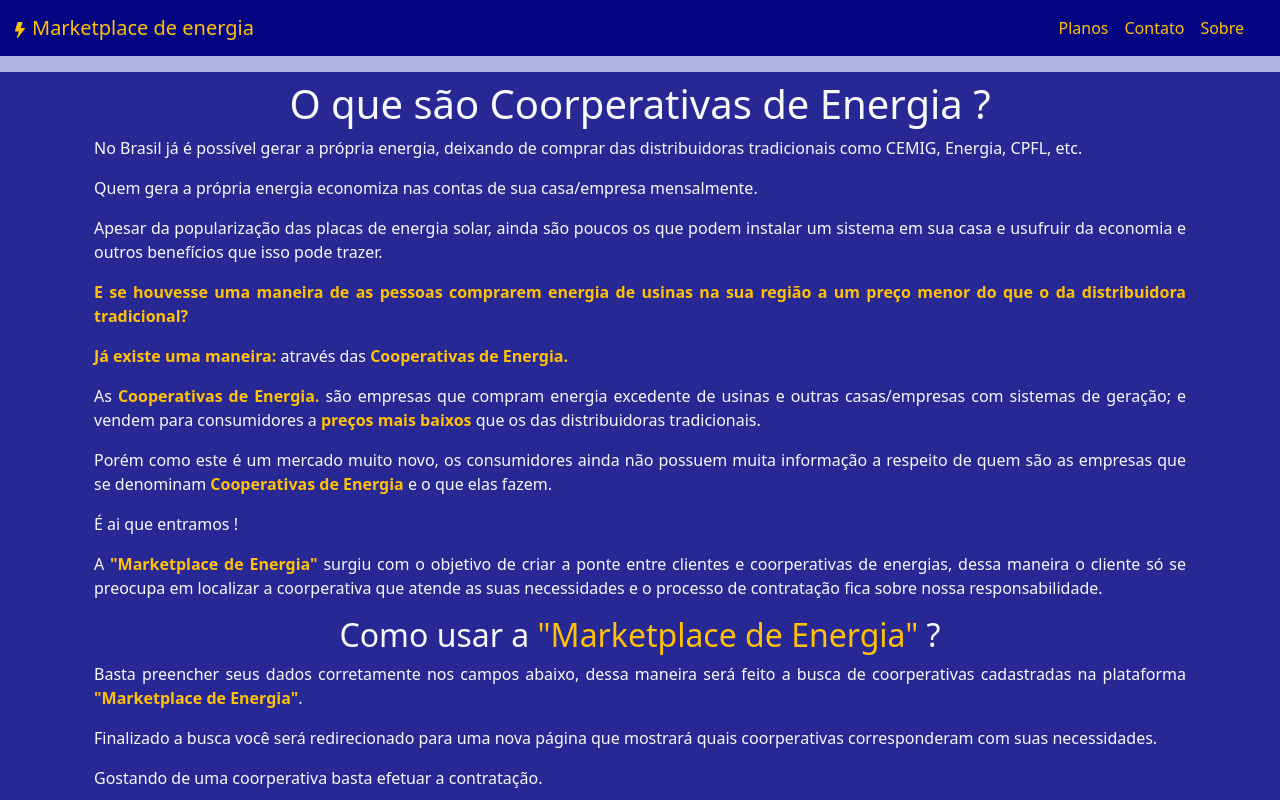
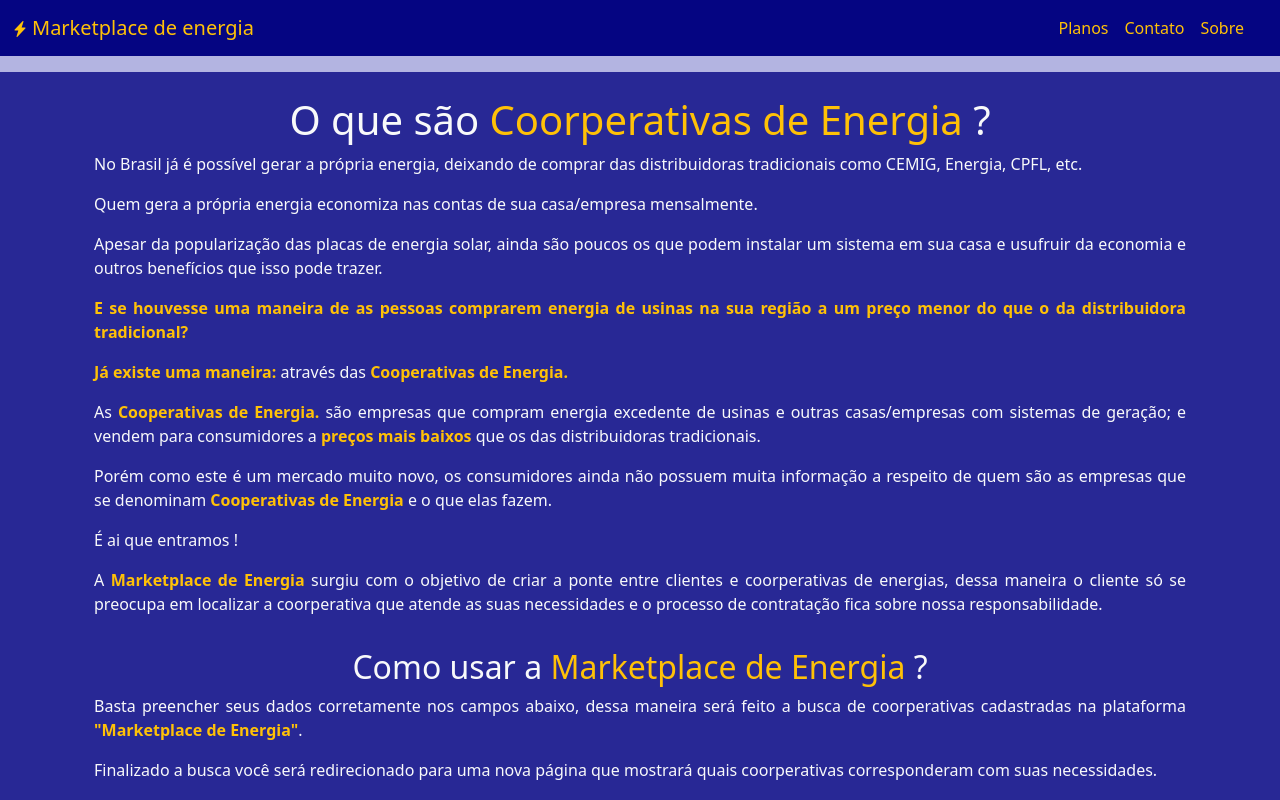
Before and after one commit to watt-io/wattio-frontend-desafio, a React app in the folder frontend-wattio/: page / in a window 1280 px wide. Shown: the top 800 px of the page. Built offline with nearby package versions, Linux system fonts and the light colour scheme.

Commit message:
Mudança nos Ícones, alteração em alguns nomes de métodos e State

```diff
--- a/frontend-wattio/public/index.html
+++ b/frontend-wattio/public/index.html
@@ -10,6 +10,7 @@
     <link rel="icon" type="image/png" sizes="32x32" href="/favicon-32x32.png">
     <link rel="icon" type="image/png" sizes="16x16" href="/favicon-16x16.png">
     <link rel="manifest" href="/site.webmanifest">
+    <link rel="stylesheet" href="https://cdn.jsdelivr.net/npm/bootstrap-icons@1.9.1/font/bootstrap-icons.css">
     <title>Marketplace de Energia</title>
   </head>
   <body>
--- a/frontend-wattio/src/components/NavBa/index.js
+++ b/frontend-wattio/src/components/NavBa/index.js
@@ -5,12 +5,11 @@ import Offcanvas from 'react-bootstrap/Offcanvas';
 
 export default function NavBa(){
   return(
+    <header>
       <Navbar expand='md' className="mb-3">
           <Container fluid>
             <Navbar.Brand href="#" className='text-warning me-2'>
-            <svg xmlns="http://www.w3.org/2000/svg" width="16" height="16" fill="currentColor" className="bi bi-lightning-fill me-1" viewBox="0 0 16 16">
-              <path d="M5.52.359A.5.5 0 0 1 6 0h4a.5.5 0 0 1 .474.658L8.694 6H12.5a.5.5 0 0 1 .395.807l-7 9a.5.5 0 0 1-.873-.454L6.823 9.5H3.5a.5.5 0 0 1-.48-.641l2.5-8.5z"/>
-            </svg>
+              <i className="bi bi-lightning-charge-fill fs-6 me-1"></i>
               Marketplace de energia
             </Navbar.Brand>
             <Navbar.Toggle className='text-warning' aria-controls={`offcanvasNavbar-expand-md`} />
@@ -21,9 +20,7 @@ export default function NavBa(){
             >
               <Offcanvas.Header closeButton closeVariant='white'>
                 <Offcanvas.Title id={`offcanvasNavbarLabel-expand-md`}>
-              <svg xmlns="http://www.w3.org/2000/svg" width="16" height="16" fill="currentColor" className="bi bi-lightning-fill me-1" viewBox="0 0 16 16">
-                <path d="M5.52.359A.5.5 0 0 1 6 0h4a.5.5 0 0 1 .474.658L8.694 6H12.5a.5.5 0 0 1 .395.807l-7 9a.5.5 0 0 1-.873-.454L6.823 9.5H3.5a.5.5 0 0 1-.48-.641l2.5-8.5z"/>
-              </svg>
+                  <i className="bi bi-lightning-charge-fill fs-6 me-1"></i>
                   Marketplace de energia
                 </Offcanvas.Title>
               </Offcanvas.Header>
@@ -37,5 +34,6 @@ export default function NavBa(){
             </Navbar.Offcanvas>
           </Container>
       </Navbar>
+    </header>
   )
 }
--- a/frontend-wattio/src/pages/CompararCoorperativas/components/ModalContratar/index.js
+++ b/frontend-wattio/src/pages/CompararCoorperativas/components/CoorpContratada/index.js
@@ -2,24 +2,24 @@ import Button from 'react-bootstrap/Button';
 import Modal from 'react-bootstrap/Modal';
 import Container from 'react-bootstrap/Container';
 
-export default function ModalContratar({mostrar,setMostrar,nome}){
+export default function CoorpContratada({mostrar,setModalContrato,nome}){
   return(
     <Container className='mt-4'>
       <Modal
         show={mostrar}
         backdrop="static"
         keyboard={false}
-        onHide={() => setMostrar({mostrar: false})}
+        onHide={() => setModalContrato({mostrar: false})}
         className='text-light'
       >
         <Modal.Header closeButton closeVariant='white' style={{backgroundColor: 'rgba(5, 5, 130, .8)'}}>
           <Modal.Title>Contrato com a coorperativa de energia <span className='text-warning'>"{nome}"</span> feito com sucesso!</Modal.Title>
         </Modal.Header>
         <Modal.Body style={{backgroundColor: 'rgba(5, 5, 130, .8)'}}>
-          Enviaremos o pedido para a coorperativa <span className='text-warning'>"{nome}"</span> e em seguida entraremos em contato com você.
+          Enviaremos o pedido para a coorperativa <span className='text-warning fw-bold'>"{nome}"</span> e em seguida entraremos em contato com você.
         </Modal.Body>
         <Modal.Footer style={{backgroundColor: 'rgba(5, 5, 130, .8)'}}>
-          <Button variant="success" onClick={() => setMostrar({mostrar:false})}>
+          <Button variant="success" onClick={() => setModalContrato({mostrar:false})}>
             Entendi
           </Button>
         </Modal.Footer>
--- a/frontend-wattio/src/pages/CompararCoorperativas/index.js
+++ b/frontend-wattio/src/pages/CompararCoorperativas/index.js
@@ -3,19 +3,18 @@ import { ContextoCliente } from '@store/ContextoCliente'
 import coorperativas from '@services/coorperativas.json'
 import Container from 'react-bootstrap/Container';
 import Button from 'react-bootstrap/Button';
-import ModalContratar from './components/ModalContratar';
+import CoorpContratada from './components/CoorpContratada';
 
 export default function CompararCoorperativas(){
 
   const { pegarDadosCliente } = useContext(ContextoCliente)
   const [carregarCoorperativas, setCarregarCoorperativas] = useState(<></>)
   const dadosCliente = pegarDadosCliente()
-  const [mostrarModalContrato, setMostrarModalContrato] = useState({
+  const [modalContrato, setModalContrato] = useState({
     mostrar: false
   })
 
   useEffect(() =>{
-    //dadosCliente = {nomeEmpresa: '', valorMensal: '', tipoCliente: ''}
 
     const analisarCoorperativas = coorperativas.filter((c) =>{
       const valorMinMax = dadosCliente.valorMensal >= c.valorMinMensal && dadosCliente.valorMensal <= c.valorMaxMensal
@@ -62,7 +61,7 @@ export default function CompararCoorperativas(){
             className='fw-bold w-100'
             variant={`${coorMaiorDesconto ? 'warning':'light'}`}
             onClick={() => {
-              setMostrarModalContrato({
+              setModalContrato({
                 mostrar: true,
                 coorperativaContratada: coor
               })
@@ -77,39 +76,49 @@ export default function CompararCoorperativas(){
   },[])
 
   return(
+    <main>
       <Container fluid className='px-0'>
         <div className='d-flex flex-column p-3 text-light' style={{backgroundColor: 'rgba(5, 5, 130, .8)'}}>
+          <Container className='d-flex flex-column px-0'>
           <h2 className='text-warning fw-bold align-self-center'>Dados do cliente</h2>
           <p>
             <span className='text-warning fw-bold'>Nome: </span>
             {dadosCliente.nomeEmpresa}
           </p>
           <p>
-          <span className='text-warning fw-bold'>Valor mensal: </span>
+            <span className='text-warning fw-bold'>Valor mensal de energia: </span>
             R$ {(dadosCliente.valorMensal).toFixed(0)}
           </p>
           <p>
-          <span className='text-warning fw-bold'>Valor anual: </span>
+            <span className='text-warning fw-bold'>Valor anual de energia: </span>
             R$ {(dadosCliente.valorMensal * 12).toFixed(0)}
           </p>
           <p>
             <span className='text-warning fw-bold'>Tipo de cliente: </span>
             {dadosCliente.tipoCliente}
           </p>
+          </Container>
         </div>
-      {mostrarModalContrato.mostrar ?
-      <ModalContratar
-        nome={mostrarModalContrato.coorperativaContratada.nome}
-        mostrar={mostrarModalContrato.mostrar}
-        setMostrar={setMostrarModalContrato}
+        {modalContrato.mostrar ?
+        <CoorpContratada
+          nome={modalContrato.coorperativaContratada.nome}
+          mostrar={modalContrato.mostrar}
+          setModalContrato={setModalContrato}
         />
         :<></>}
         <div className='mt-3 d-flex flex-column text-light py-4 px-0 px-sm-3' style={{backgroundColor: 'rgba(5, 5, 130, .8)'}}>
-        <h2 className='text-warning fw-bold align-self-center mb-4'>Coorperativas</h2>
+        <Container className='d-flex flex-column px-0'>
+          <h2 className='text-warning fw-bold align-self-center'>Coorperativas</h2>
+          <div className='mb-2 text-justify px-3'>
+            <p>Essas são as coorperativas que corresponderam com suas necessidades.</p>
+            <p>Clicando em "Contratar" será feito o pedido em nosso sistema e encaminharemos para a coorperativa escolhida.</p>
+          </div>
           <div className='d-flex flex-wrap justify-content-around' style={{gap:'15px'}}>
             {carregarCoorperativas}
           </div>
+        </Container>
         </div>
       </Container>
+    </main>
   )
 }
--- a/frontend-wattio/src/pages/Home/index.js
+++ b/frontend-wattio/src/pages/Home/index.js
@@ -26,8 +26,8 @@ export default function Home(){
       <Container fluid className='px-0 text-justify d-flex justify-content-center' style={{backgroundColor: 'rgba(5, 5, 130, .8)'}}>
         <Container className='px-0 m-0'>
           <div className='text-light p-2 px-sm-4'>
-            <div className='d-flex flex-column'>
-              <h1 className='align-self-center'>O que são Coorperativas de Energia ?</h1>
+            <div className='d-flex flex-column mt-3'>
+              <h1 className='align-self-center'>O que são <span className='text-warning'>Coorperativas de Energia</span> ?</h1>
               <p>
                 No Brasil já é possível gerar a própria energia, deixando de comprar das distribuidoras tradicionais como CEMIG, Energia, CPFL, etc.
               </p>
@@ -52,11 +52,11 @@ export default function Home(){
               </p>
               <p>É ai que entramos !</p>
               <p>
-                A <span className='text-warning fw-bold'>"Marketplace de Energia"</span> surgiu com o objetivo de criar a ponte entre clientes e coorperativas de energias, dessa maneira o cliente só se preocupa em localizar a coorperativa que atende as suas necessidades e o processo de contratação fica sobre nossa responsabilidade.
+                A <span className='text-warning fw-bold'>Marketplace de Energia</span> surgiu com o objetivo de criar a ponte entre clientes e coorperativas de energias, dessa maneira o cliente só se preocupa em localizar a coorperativa que atende as suas necessidades e o processo de contratação fica sobre nossa responsabilidade.
               </p>
             </div>
-            <div className='d-flex flex-column'>
-              <h2 className='align-self-center'>Como usar a <span className='text-warning'>"Marketplace de Energia"</span> ?</h2>
+            <div className='d-flex flex-column mt-3'>
+              <h2 className='align-self-center'>Como usar a <span className='text-warning'>Marketplace de Energia</span> ?</h2>
               <div className='d-flex flex-column'>
                 <p>Basta preencher seus dados corretamente nos campos abaixo, dessa maneira será feito a busca de coorperativas cadastradas na plataforma <span className='text-warning fw-bold'>"Marketplace de Energia"</span>.</p>
                 <p>Finalizado a busca você será redirecionado para uma nova página que mostrará quais coorperativas corresponderam com suas necessidades.</p>
```
Lines whose indentation alone changed are shown as unchanged.
